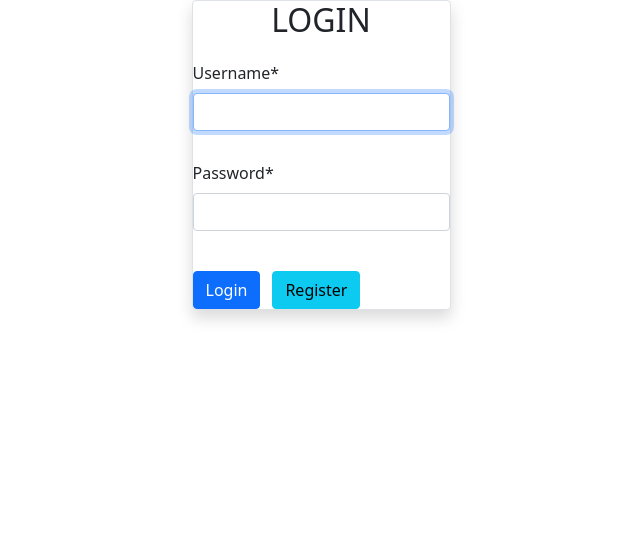
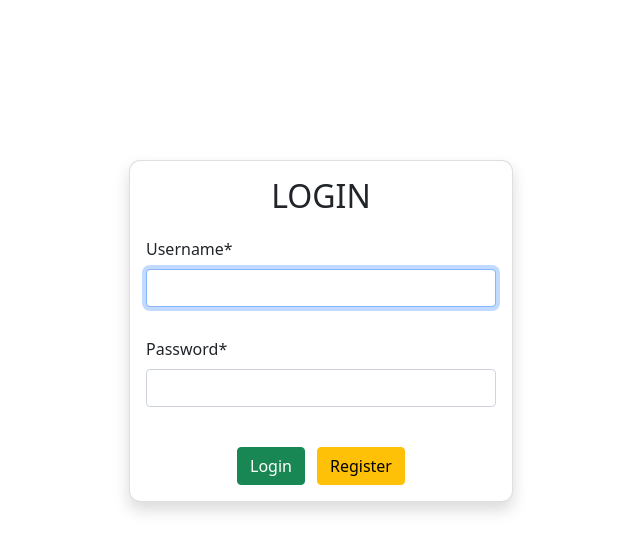
Before and after one commit to K-B-J/Question-Answer, a Django app: page /login/ in a window 1280 px wide. Shown: the top 552 px of the page, without its empty margins (319-959 px from the left). Run offline with Django 4.2, Linux system fonts and the light colour scheme; some libraries are stand-ins or nearby versions.

Commit message:
feat: completed login page ui

```diff
--- a/main/templates/login.html
+++ b/main/templates/login.html
@@ -15,9 +15,8 @@
 </head>
 
 <body>
-    <div style="max-height:90vh" class="full-height d-flex align-items-center justify-content-center">
-        <div class="card shadow border rounded">
-            <div class="consent-card rounded">
+    <div class="d-flex align-items-center justify-content-center" style="margin-top: 10rem;">
+        <div class="card shadow" style="width:24rem; padding: 1rem; border-radius: 3mm;">
             <div id="message">
                 {% if my_messages %}
                 <div class="mb-3 alert alert-danger" role="alert">
@@ -34,18 +33,17 @@
                 <div style="margin-bottom:14px;" class="row">
                     {{ form.password|as_crispy_field }}
                 </div>
-                    <div class="mt-4 d-flex">
+                <div class="mt-4 d-flex align-items-center justify-content-center">
                     <div style="padding-right:6px;">
-                            <input type="submit" value="Login" class="btn btn-primary btnmedium">
+                        <input type="submit" value="Login" class="btn btn-success">
                     </div>
                     <div style="padding-left:6px;">
-                            <a href="{% url 'main:register' %}" class="btn btn-info btnmedium">Register</a>
+                        <a href="{% url 'main:register' %}" class="btn btn-warning">Register</a>
                     </div>
                 </div>
             </form>
         </div>
     </div>
-    </div>
 </body>
 
 </html>
```
Lines whose indentation alone changed are shown as unchanged.
